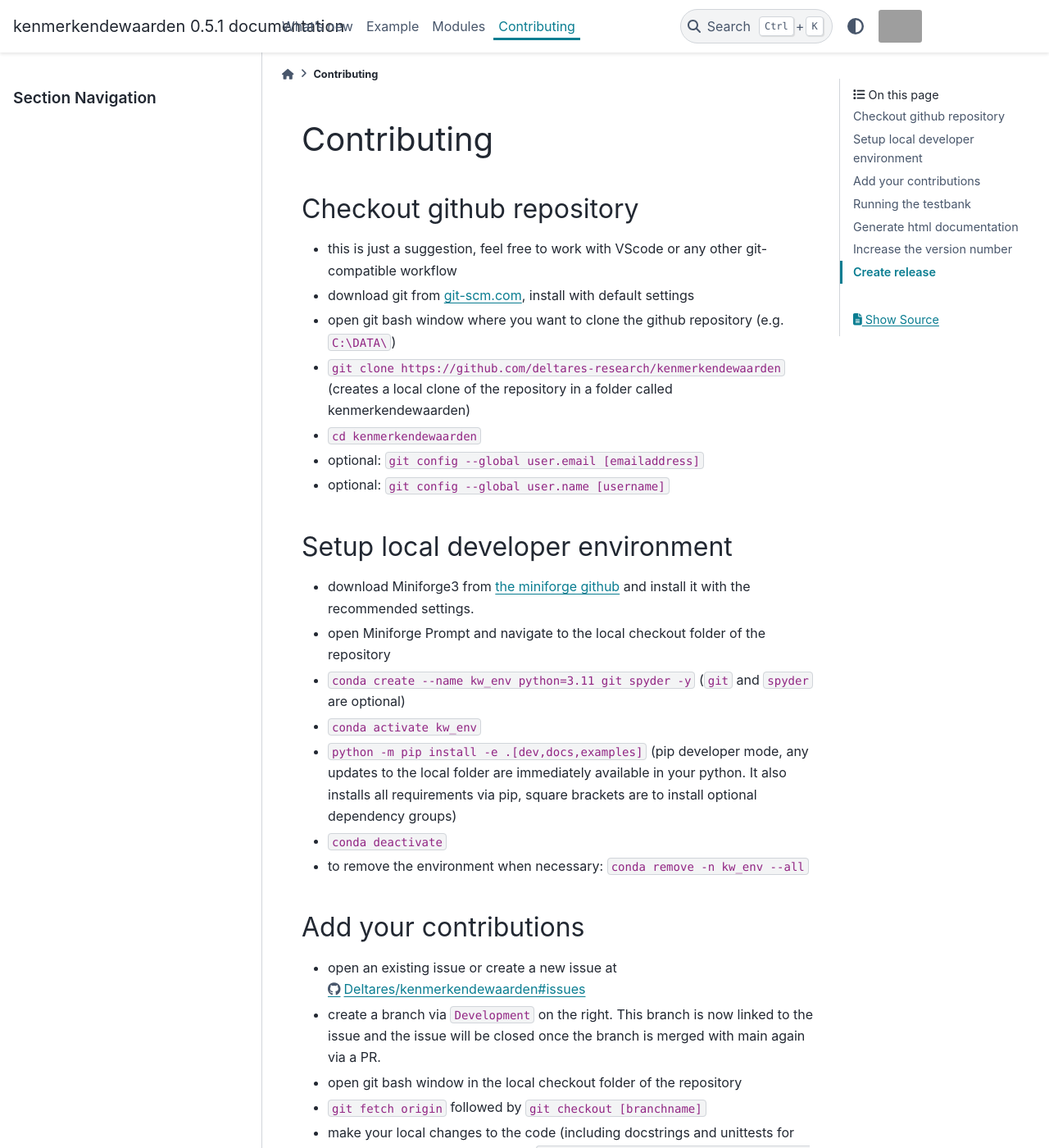
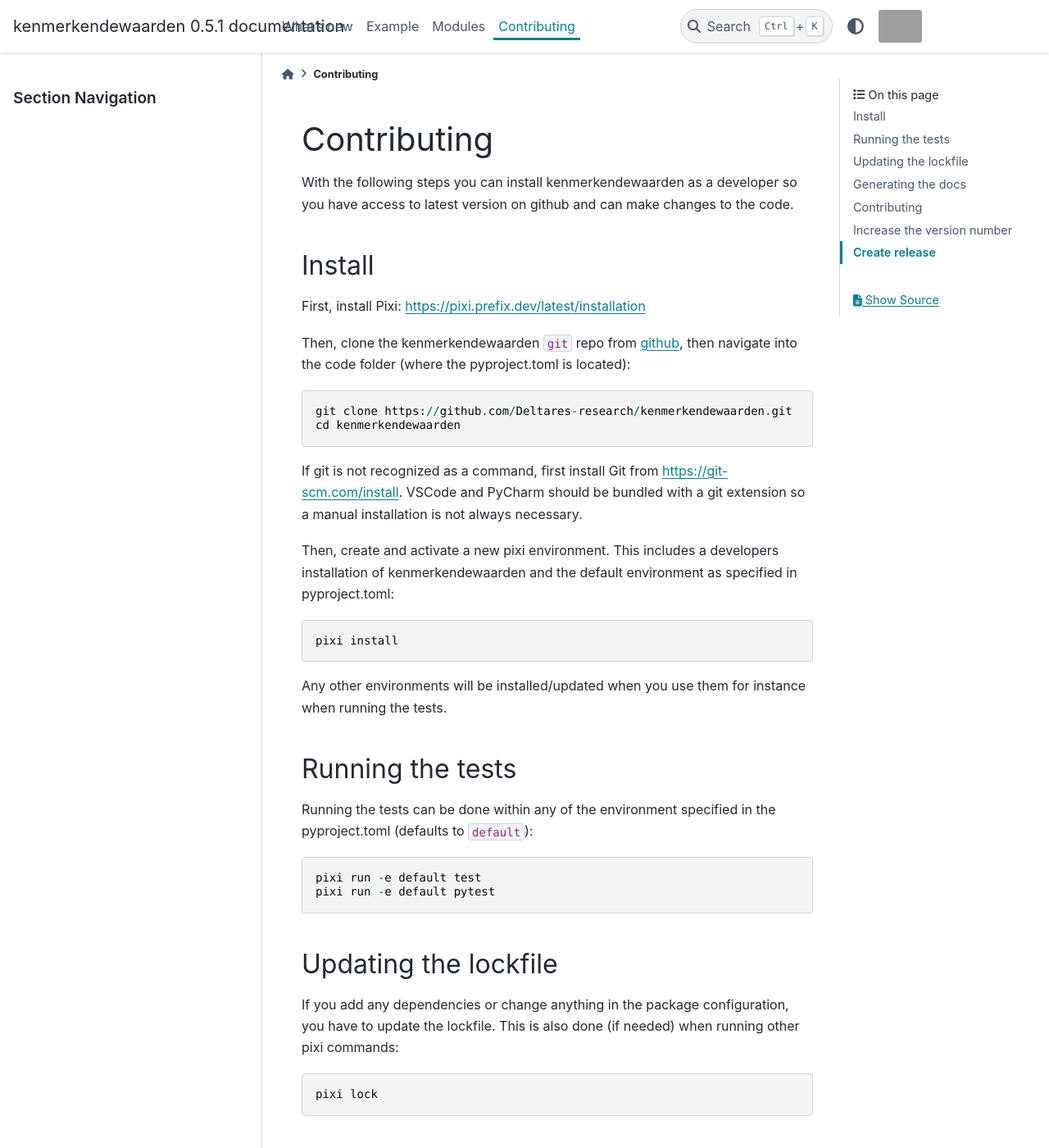
Before and after one commit to Deltares-research/kenmerkendewaarden, a Sphinx documentation site: the page built from docs/CONTRIBUTING.md, in a window 1280 px wide and 1400 px high. Shown: the whole window at 82% size. Built offline with Sphinx 7.4.7 and the PyData theme 0.15.4, drawn with Linux system fonts in a browser that asks for light colours; some of the changed text lies outside the part shown; grey boxes are pictures that could not be loaded.

Commit message:
update contributing docs

````diff
--- a/docs/CONTRIBUTING.md
+++ b/docs/CONTRIBUTING.md
@@ -1,78 +1,89 @@
 # Contributing
 
-## Checkout github repository
+With the following steps you can install kenmerkendewaarden as a developer so you have access to latest version on github and can make changes to the code.
 
-- this is just a suggestion, feel free to work with VScode or any other git-compatible workflow
-- download git from [git-scm.com](https://git-scm.com/download/win), install with default settings
-- open git bash window where you want to clone the github repository (e.g. ``C:\DATA\``)
-- ``git clone https://github.com/deltares-research/kenmerkendewaarden`` (creates a local clone of the repository in a folder called kenmerkendewaarden)
-- ``cd kenmerkendewaarden``
-- optional: ``git config --global user.email [emailaddress]``
-- optional: ``git config --global user.name [username]``
+## Install
 
-## Setup local developer environment
+First, install Pixi: https://pixi.prefix.dev/latest/installation
 
-- download Miniforge3 from [the miniforge github](https://github.com/conda-forge/miniforge?tab=readme-ov-file#download) and install it with the recommended settings.
-- open Miniforge Prompt and navigate to the local checkout folder of the repository
-- ``conda create --name kw_env python=3.11 git spyder -y`` (``git`` and ``spyder`` are optional)
-- ``conda activate kw_env``
-- ``python -m pip install -e .[dev,docs,examples]`` (pip developer mode, any updates to the local folder are immediately available in your python. It also installs all requirements via pip, square brackets are to install optional dependency groups)
-- ``conda deactivate``
-- to remove the environment when necessary: ``conda remove -n kw_env --all``
+Then, clone the kenmerkendewaarden ``git`` repo from [github](https://github.com/Deltares-research/kenmerkendewaarden), then navigate into the code folder (where the pyproject.toml is located):
+```
+git clone https://github.com/Deltares-research/kenmerkendewaarden.git
+cd kenmerkendewaarden
+```
 
-## Add your contributions
+If git is not recognized as a command, first install Git from https://git-scm.com/install. VSCode and PyCharm should be bundled with a git extension so a manual installation is not always necessary.
 
-- open an existing issue or create a new issue at https://github.com/Deltares/kenmerkendewaarden/issues
-- create a branch via ``Development`` on the right. This branch is now linked to the issue and the issue will be closed once the branch is merged with main again via a PR.
-- open git bash window in the local checkout folder of the repository
-- ``git fetch origin`` followed by ``git checkout [branchname]``
-- make your local changes to the code (including docstrings and unittests for functions), after each subtask do ``git commit -am 'description of what you did'`` (``-am`` adds all changed files to the commit)
-- check if all edits were committed with ``git status``, if there are new files created also do ``git add [path-to-file]`` and commit again
-- ``git push`` to push your committed changes your branch on github
+Then, create and activate a new pixi environment. This includes a developers installation of kenmerkendewaarden and the default environment as specified in pyproject.toml:
+
+```
+pixi install
+```
+
+Any other environments will be installed/updated when you use them for instance when running the tests.
+
+## Running the tests
+
+Running the tests can be done within any of the environment specified in the pyproject.toml (defaults to `default`):
+
+```
+pixi run -e default test
+pixi run -e default pytest
+```
+
+## Updating the lockfile
+
+If you add any dependencies or change anything in the package configuration, you have to update the lockfile. This is also done (if needed) when running other pixi commands:
+
+```
+pixi lock
+```
+
+## Generating the docs
+
+Generating the docs is added as a pixi task, which executes sphinx-build:
+
+```
+pixi run docs-build
+```
+
+## Contributing
+
+- open an existing issue or create a new issue at [the issues page](https://github.com/Deltares-research/kenmerkendewaarden/issues)
+- create a branch via `Development` on the right. This branch is now linked to the issue and the issue will be closed once the branch is merged with main again
+- alternatively fork the repository and do your edits there
+- open git bash window in local kenmerkendewaarden folder (e.g. `C:\DATA\kenmerkendewaarden`)
+- `git fetch origin` followed by `git checkout [branchname]`
+- make your local changes to the kenmerkendewaarden code (including docstrings and unittests for functions), after each subtask do `git commit -am 'description of what you did'` (`-am` adds all changed files to the commit)
+- check if all edits were committed with `git status`, if there are new files created also do `git add [path-to-file]` and commit again
+- `git push` to push your committed changes your branch on github
 - open a pull request at the branch on github, there you can see what you just pushed and the automated checks will show up (testbank and code quality analysis).
 - optionally make additional local changes (+commit+push) untill you are done with the issue and the automated checks have passed
-- update/add the docstring if you work on public functions, it will end up in the html documentation
-- add tests to make sure your code does what you expect, this is automatically tested on github for several python/package versions.
-- check if there are no conflics, this can often be avoided by working in not too many files at the same time, so by making issues+PRs of each significant subtask.
-- update ``docs/whats-new.md`` if there are any changes that are relevant to users (added features or bug fixes)
+- update `docs/whats-new.md` if there are any changes that are relevant to users (added features or bug fixes)
 - request a review on the pull request
-- after review, squash+merge the branch into main (with cleaned up commit messages)
-
-## Running the testbank
-
-- open Miniforge Prompt and navigate to the local checkout folder of the repository
-- ``conda activate kw_env``
-- ``pytest`` (runs all tests)
-- the pytest testbank also runs automatically on Github for every PR (for different python versions and package versions)
-
-## Generate html documentation
-- open Miniforge Prompt and navigate to the local checkout folder of the repository
-- ``conda activate kw_env``
-- ``sphinx-build docs docs/_build``
-- the documentation is also automatically updated upon every push/merge to the main branch
+- after review, squash+merge the branch into main
 
 ## Increase the version number
 
 - commit all changes via git
-- open Miniforge Prompt and navigate to the local checkout folder of the repository
-- ``conda activate kw_env``
-- ``bumpversion major`` or ``bumpversion minor`` or ``bumpversion patch``
-- the version number of all relevant files will be updated, as stated in setup.cfg
+- `pixi run bumpversion major` (or `minor` or `patch`) (changes version numbers in files and commits changes)
+- push changes with `git push` (from git bash window/terminal)
 
 ## Create release
 
-- make sure the ``main`` branch is up to date (important issues solved, all pullrequests and branches closed)
+- make sure the `main` branch is up to date (check pytest warnings, important issues solved, all pullrequests and branches closed)
 - create and checkout branch for release
-- bump the versionnumber with ``bumpversion minor``
-- update ``docs/whats-new.md`` and add a date to the current release heading
-- run local testbank
-- local check with: ``python -m build`` and ``twine check dist/*`` ([does not work on WCF](https://github.com/pypa/setuptools/issues/4133))
+- bump the versionnumber with `pixi run bumpversion minor`
+- update the lockfile with `pixi lock`
+- update `docs/whats-new.md` and add a date to the current release heading
+- run local testbank with `pixi run pytest -m "not requireslocaldata"`
+- local check with: `pixi run python -m build` and `pixi run twine check dist/*` ([does not work on WCF](https://github.com/pypa/setuptools/issues/4133))
 - commit+push to branch and merge PR
-- copy the kenmerkendewaarden version from [pyproject.toml](https://github.com/Deltares-research/kenmerkendewaarden/blob/main/pyproject.toml) (e.g. ``0.3.0``)
+- copy the kenmerkendewaarden version from [pyproject.toml](https://github.com/Deltares-research/kenmerkendewaarden/blob/main/pyproject.toml) (e.g. `0.11.0`)
 - create a [new release](https://github.com/Deltares-research/kenmerkendewaarden/releases/new)
-- click ``choose a tag`` and type v+versionnumber (e.g. ``v0.3.0``), click ``create new tag: v0.11.0 on publish``
-- set the release title to the tagname (e.g. ``v0.3.0``)
-- click `Generate release notes` and replace the `What's Changed` info by a tagged link to ``docs/whats-new.md``
-- if all is set, click ``Publish release``
+- click `choose a tag` and type v+versionnumber (e.g. `v0.11.0`), click `create new tag: v0.11.0 on publish`
+- set the release title to the tagname (e.g. `v0.11.0`)
+- click `Generate release notes` and replace the `What's Changed` info by a tagged link to `docs/whats-new.md`
+- if all is set, click `Publish release`
 - a release is created and the github action publishes it [on PyPI](https://pypi.org/project/kenmerkendewaarden)
-- post-release: commit+push `bumpversion patch` and `UNRELEASED` header in `docs/whats-new.md` to distinguish between release and dev version
+- post-release: commit+push `pixi run bumpversion patch`, `pixi lock` and add `UNRELEASED` header in `docs/whats-new.md` to distinguish between release and dev version
````
